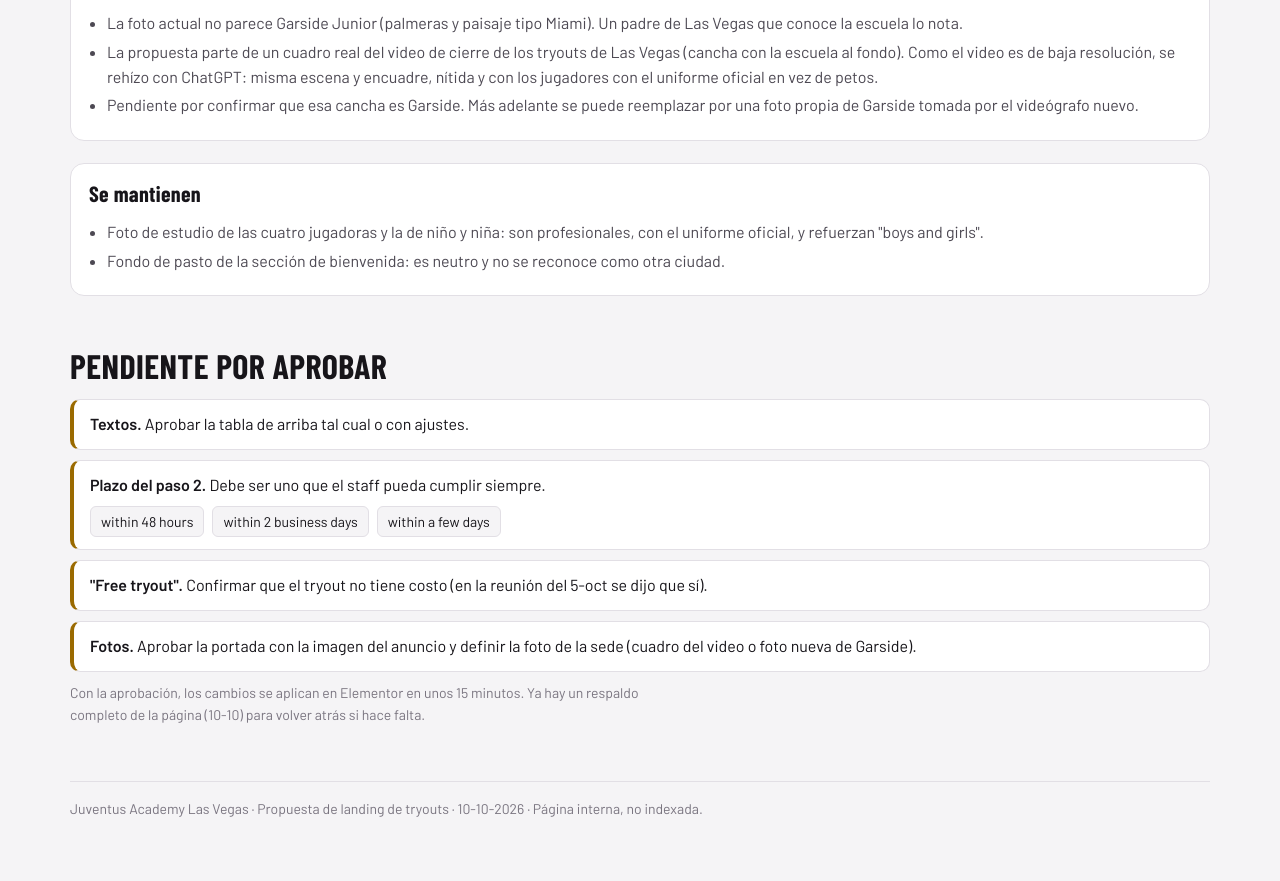
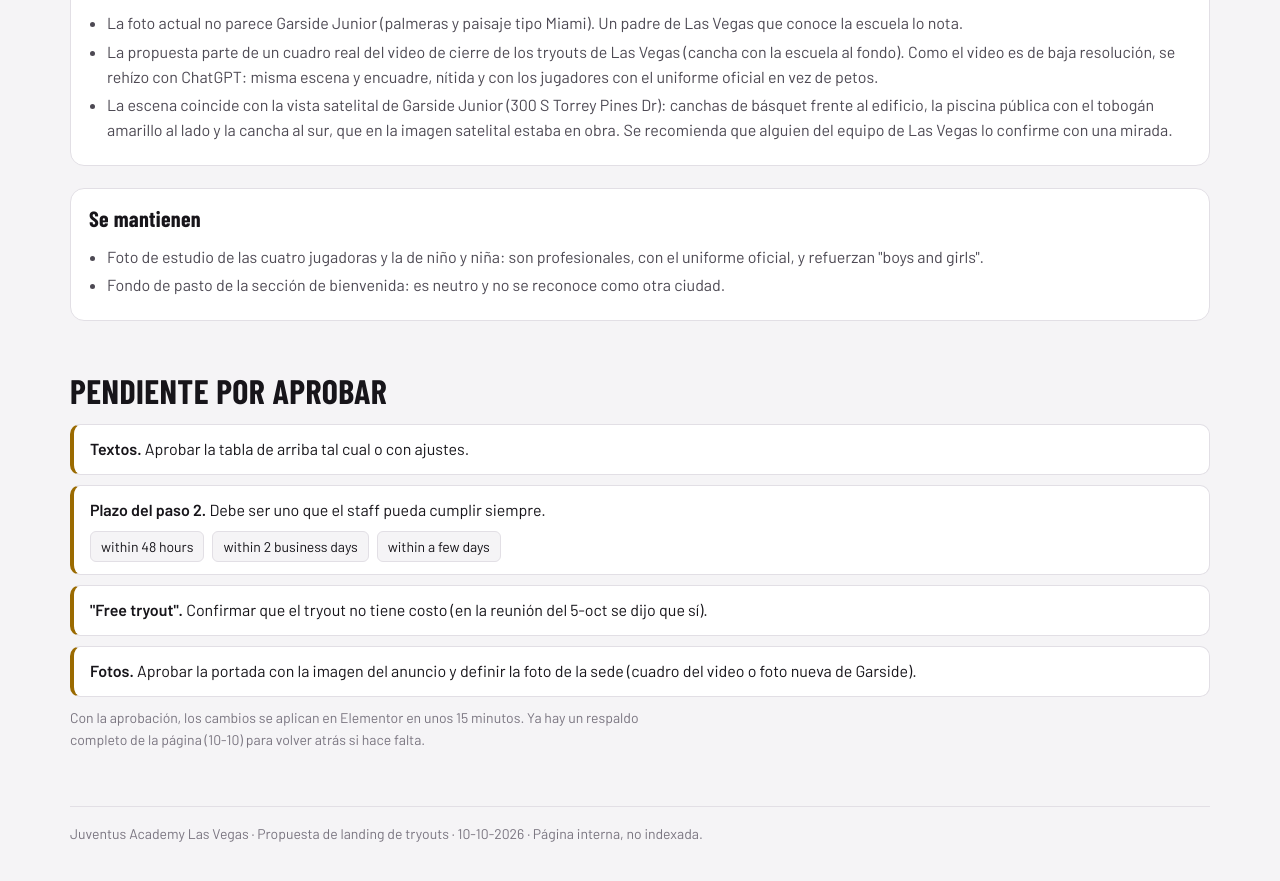
Before and after one commit to almacenamiento982-blip/jlv-landing-tryouts, a plain HTML site: page index.html in a window 1280 px wide. Shown: the part 3096-3977 px from the top of the page. Drawn offline with nearby package versions, Linux system fonts and the light colour scheme.

Commit message:
Sede: verificación con vista satelital de Garside
Co-Authored-By: Claude Opus 5.5 (1M context) <noreply@anthropic.com>

```diff
--- a/index.html
+++ b/index.html
@@ -165,7 +165,7 @@ footer{margin-top:56px;color:var(--muted);font-size:14px;border-top:1px solid va
       <ul>
         <li>La foto actual no parece Garside Junior (palmeras y paisaje tipo Miami). Un padre de Las Vegas que conoce la escuela lo nota.</li>
         <li>La propuesta parte de un cuadro real del video de cierre de los tryouts de Las Vegas (cancha con la escuela al fondo). Como el video es de baja resolución, se rehízo con ChatGPT: misma escena y encuadre, nítida y con los jugadores con el uniforme oficial en vez de petos.</li>
-        <li>Pendiente por confirmar que esa cancha es Garside. Más adelante se puede reemplazar por una foto propia de Garside tomada por el videógrafo nuevo.</li>
+        <li>La escena coincide con la vista satelital de Garside Junior (300 S Torrey Pines Dr): canchas de básquet frente al edificio, la piscina pública con el tobogán amarillo al lado y la cancha al sur, que en la imagen satelital estaba en obra. Se recomienda que alguien del equipo de Las Vegas lo confirme con una mirada.</li>
       </ul>
     </article>
     <article class="foto">
```
